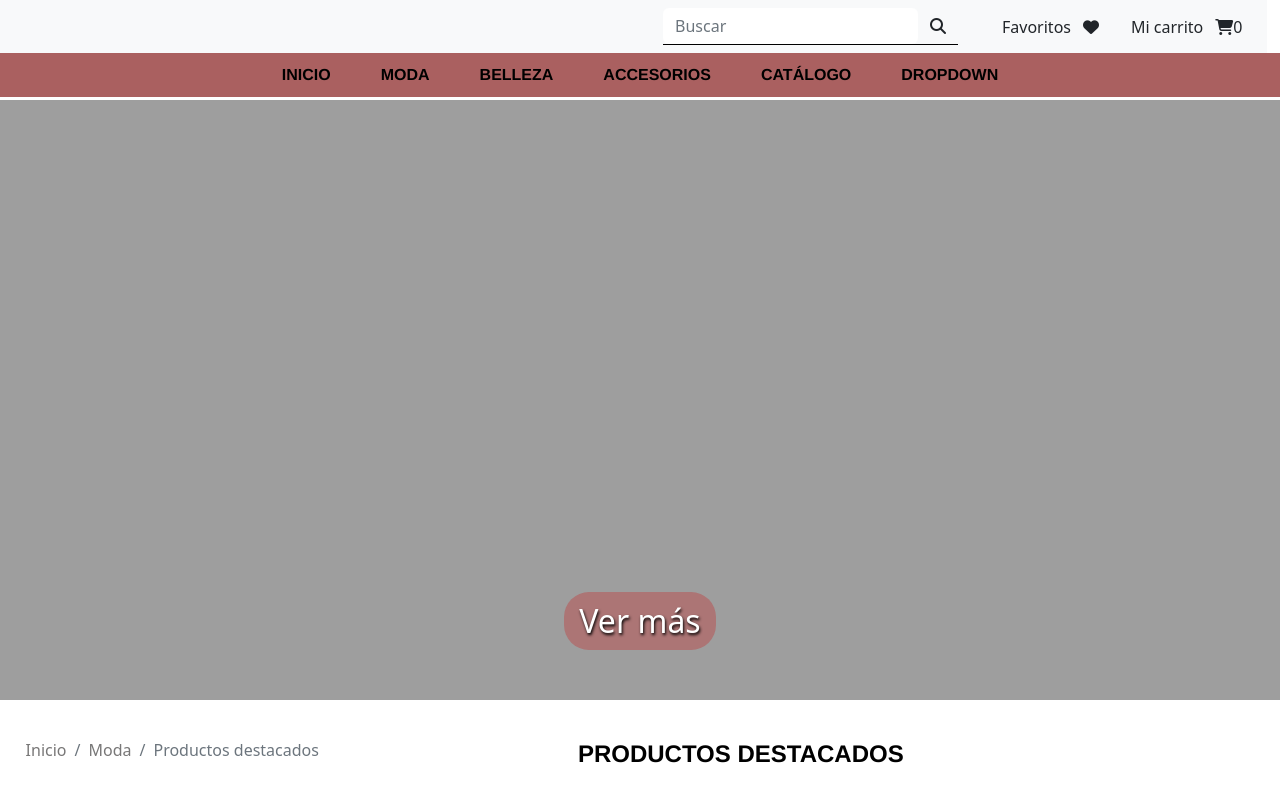
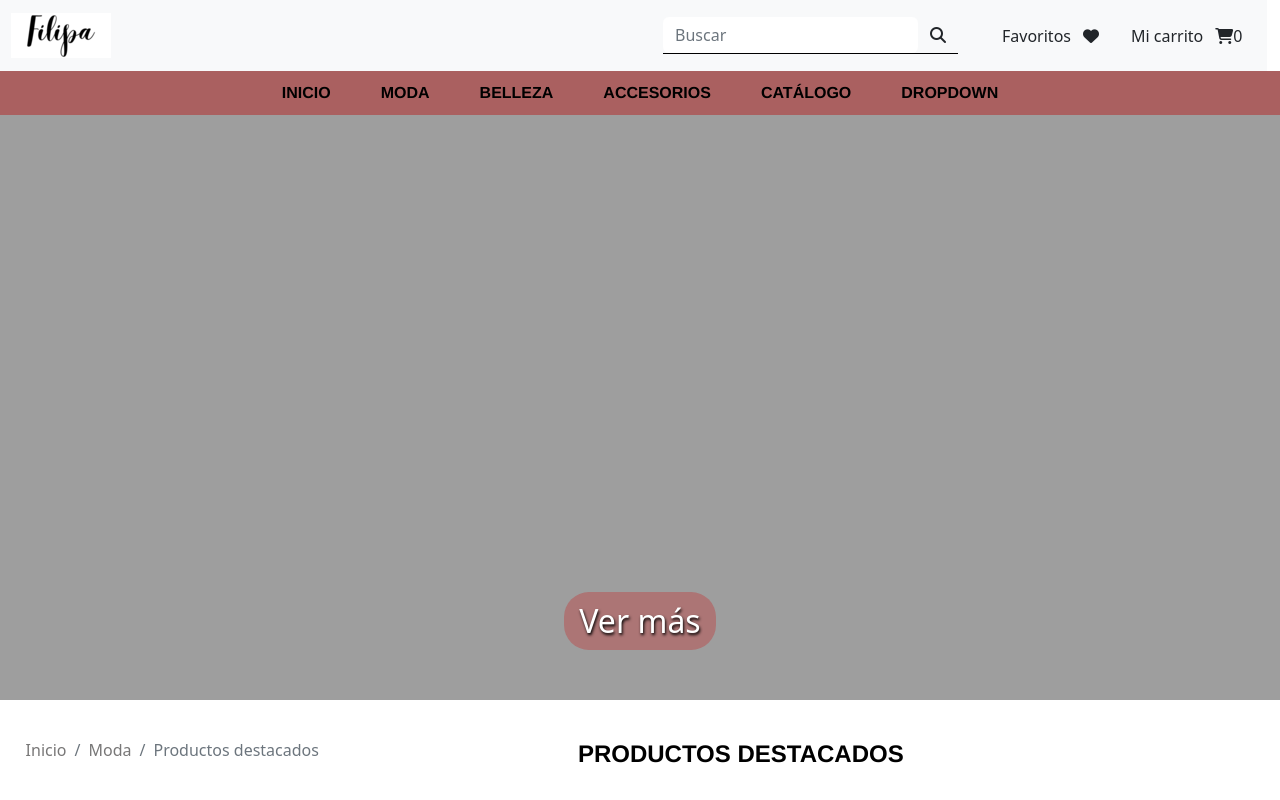
Before and after one commit to Cecilita17/Filipa, a plain HTML site: page index.html in a window 1280 px wide. Shown: the top 800 px of the page. Drawn offline with nearby package versions, Linux system fonts and the light colour scheme; the site is published under a folder, as on GitHub Pages, so addresses that start at the root find nothing; a web font is replaced by a local one.

Commit message:
cambio index

```diff
--- a/index.html
+++ b/index.html
@@ -23,7 +23,7 @@
     <div class="containerr">
         <header>
           <nav class="desktop1 navbar navbar-expand-lg navbar-light bg-light w-100 d-flex  align-items-center justify-content-between">
-            <a class="logo1 d-flex justify-self-start align-self-start navbar-brand ms-4" href="#"><img src="/img/logo-small.png"  alt=""></a>
+            <a class="logo1 d-flex justify-self-start align-self-start navbar-brand ms-4" href="#"><img src="img/logo-small.png"  alt=""></a>
 
             <div class="buscar-carrito">
               <div class="collapse navbar-collapsed d-flex justify-content-between me-4" id="navbarSupportedContent">
```
